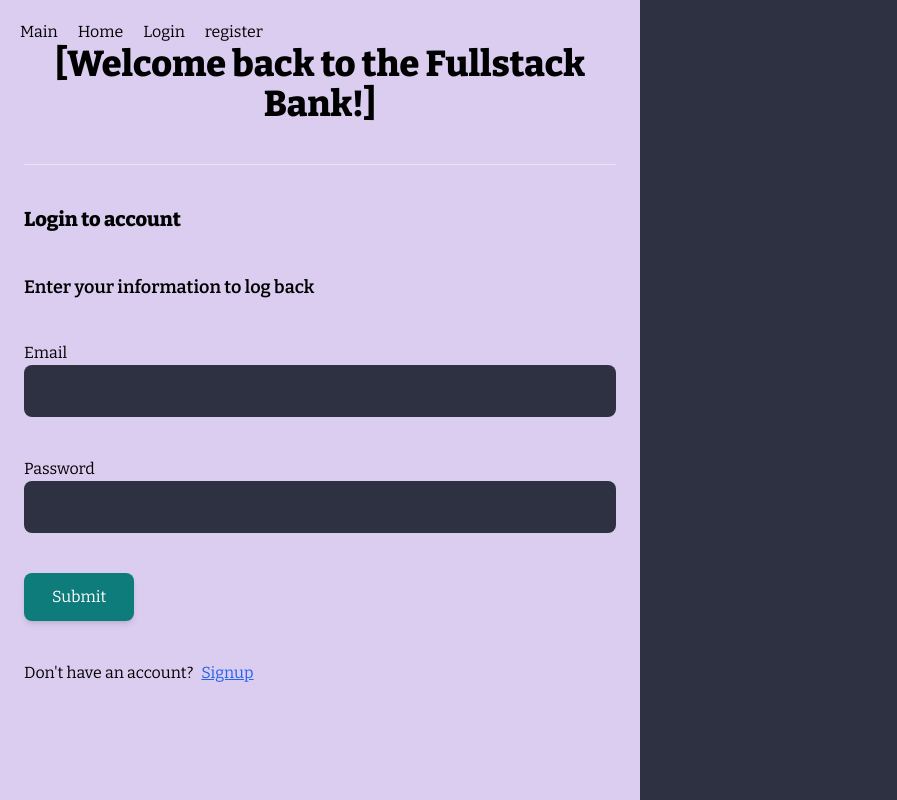
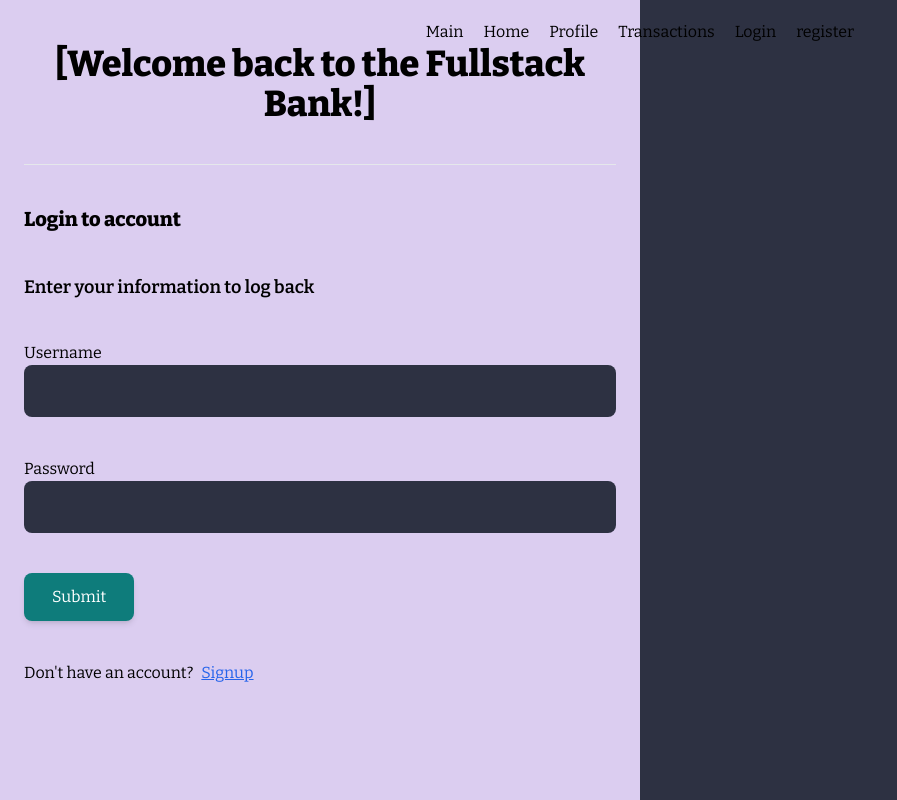
Before and after one commit to D-Yusuf/Bank-Project_H-Y, a React (Create React App) app: page /login in a window 1280 px wide. Shown: the whole page, without its empty margins (0-897 px from the left). Built offline with nearby package versions, Linux system fonts and the light colour scheme.

Commit message:
created Context folder, Added -> userContext through out the app and wrapped it in app.jsx so now its global, now when the login is succesful setUser -> true -> return navigate to /home

```diff
--- a/src/App.jsx
+++ b/src/App.jsx
@@ -1,13 +1,23 @@
+import { useEffect, useState } from "react";
 import Navbar from "./components/Navbar";
 import Login from "./pages/Login";
 import { Outlet } from "react-router-dom";
+import { checkToken } from "./api/storage";
+import UserContext from "./components/Context/UserContext";
 // import  Register  from "./pages/Register";
 function App() {
+  const [user, setUser] = useState(false);
+
+  useEffect(() => {
+    setUser(checkToken());
+  }, []);
   return (
-    <div className=" bg-main">
-      <Navbar />
-      <Outlet />
-    </div>
+    <UserContext.Provider value={[user, setUser]}>
+      <div className=" bg-main">
+        <Navbar />
+        <Outlet />
+      </div>
+    </UserContext.Provider>
   );
 }
 
--- a/src/api/auth.js
+++ b/src/api/auth.js
@@ -1,36 +1,53 @@
 import instance from ".";
-async function register(userInfo){
-    const formData = new FormData()
-    for(let key in userInfo){
-        formData.append(key, userInfo[key])
+import { storeToken } from "./storage";
+async function register(userInfo) {
+  const formData = new FormData();
+  for (let key in userInfo) {
+    formData.append(key, userInfo[key]);
   }
-    const {data} = await instance.post("/mini-project/api/auth/register", formData)
-    return data
+  const { data } = await instance.post(
+    "/mini-project/api/auth/register",
+    formData
+  );
+  return data;
   //post
 }
-async function login(userInfo){
-    const {data} = await instance.post("/mini-project/api/auth/login", userInfo)
-    console.log(data)
-    return data
+async function login(userInfo) {
+  const { data } = await instance.post(
+    "/mini-project/api/auth/login",
+    userInfo
+  );
+  console.log(data);
+  storeToken(data.token);
+  return data;
   //post (return posted email&password user and give token)
 }
-async function getMyInfo(){
+async function getMyInfo() {
   //get
 }
-async function getAllUsers(){
+async function getAllUsers() {
   //get
 }
-async function deposit(amount){
+async function deposit(amount) {
   //put (update)
 }
-async function withdraw(amount){
+async function withdraw(amount) {
   //put
 }
-async function transfer(amount, userName){
+async function transfer(amount, userName) {
   //put
 }
-async function getUserInfo(){
+async function getUserInfo() {
   // will use useQuery when path is
 }
 
-export {register, login, getMyInfo, getAllUsers, deposit, withdraw, transfer, getUserInfo}
+export {
+  register,
+  login,
+  getMyInfo,
+  getAllUsers,
+  deposit,
+  withdraw,
+  transfer,
+  getUserInfo,
+};
--- a/src/api/storage.js
+++ b/src/api/storage.js
@@ -0,0 +1,14 @@
+const storeToken = (token) => {
+  localStorage.setItem("token", token);
+};
+
+const checkToken = () => {
+  const token = getToken();
+  return token ? true : false;
+};
+
+const getToken = () => {
+  return localStorage.getItem("token");
+};
+
+export { storeToken, checkToken, getToken };
--- /dev/null
+++ b/src/components/Context/UserContext.jsx
@@ -0,0 +1,6 @@
+//src/context/UserContext.js
+import { createContext } from "react";
+const UserContext = createContext();
+export default UserContext;
+
+export { UserContext };
--- a/src/components/Navbar.jsx
+++ b/src/components/Navbar.jsx
@@ -4,9 +4,11 @@ import { Link, NavLink } from "react-router-dom";
 const Navbar = () => {
   console.log("its working");
   return (
-    <div className="navBar flex p-5 gap-5 justify-center z-50 absolute">
+    <div className="navBar flex p-5 gap-5 justify-center z-50 absolute w-screen">
       <NavLink to="/">Main</NavLink>
       <NavLink to="/home">Home</NavLink>
+      <NavLink to="/me">Profile</NavLink>
+      <NavLink to="/me/transactions">Transactions</NavLink>
 
       <NavLink to="/login">Login</NavLink>
 
--- a/src/pages/Login.jsx
+++ b/src/pages/Login.jsx
@@ -1,10 +1,43 @@
-import React from 'react'
-import { Link } from 'react-router-dom'
-import SplitScreen from '../components/SplitScreen'
+import React, { useContext, useState } from "react";
+import { Link } from "react-router-dom";
+import SplitScreen from "../components/SplitScreen";
+import { login } from "../api/auth";
+import { useMutation } from "react-query";
+import { checkToken } from "../api/storage";
+import UserContext from "../components/Context/UserContext";
+import { Navigate } from "react-router-dom";
+
 const Login = () => {
+  const [userInfo, setUserInfo] = useState({});
+  const [user, setUser] = useContext(UserContext);
+  function handleChange(e) {
+    setUserInfo({ ...userInfo, [e.target.id]: e.target.value });
+    console.log(userInfo);
+  }
+  const { mutate } = useMutation({
+    mutationKey: ["login"],
+    mutationFn: () => login(userInfo),
+    onSuccess: () => {
+      if (checkToken()) {
+        console.log("loggedin");
+        setUser(true);
+      }
+    },
+  });
+  function handleSubmit(e) {
+    e.preventDefault();
+    mutate();
+  }
+  if (user) {
+    return <Navigate to={"/home"} />;
+  }
+
   return (
     <SplitScreen>
-        <div className="flex flex-col lg:gap-10 gap-4 p-6 ">
+      <form
+        onSubmit={handleSubmit}
+        className="flex flex-col lg:gap-10 gap-4 p-6 "
+      >
         <h1 className="lg:text-4xl text-3xl font-extrabold text-center">
           [Welcome back to the Fullstack Bank!]
         </h1>
@@ -14,17 +47,21 @@ const Login = () => {
           Enter your information to log back
         </h5>
 
-            <label className="flex flex-col" htmlFor="email">
-                Email
+        <label className="flex flex-col" htmlFor="username">
+          Username
           <input
-                id="email"
+            onChange={handleChange}
+            required
+            id="username"
             className="bg-secondary text-white p-3 rounded-lg text-xl"
-                type="email"
+            type="text"
           />
         </label>
         <label className="flex flex-col" htmlFor="password">
           Password
           <input
+            onChange={handleChange}
+            required
             id="password"
             className="bg-secondary text-white p-3 rounded-lg text-xl"
             type="password"
@@ -36,12 +73,13 @@ const Login = () => {
         </button>
         <p>
           Don't have an account?
+          <Link className="underline text-blue-600 m-2" to={"/register"}>
+            Signup
+          </Link>
+        </p>
+      </form>
+    </SplitScreen>
+  );
+};
 
-                <Link className="underline text-blue-600 m-2" to={"/register"}>Signup</Link>
-            </p>
-        </div>
-    </SplitScreen>
-  )
-}
-
-export default Login
+export default Login;
```
Lines whose indentation alone changed are shown as unchanged.
